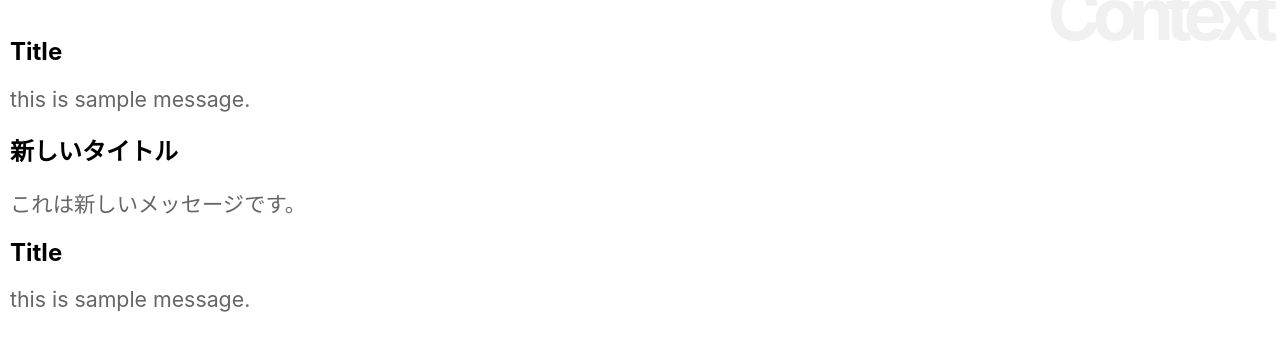
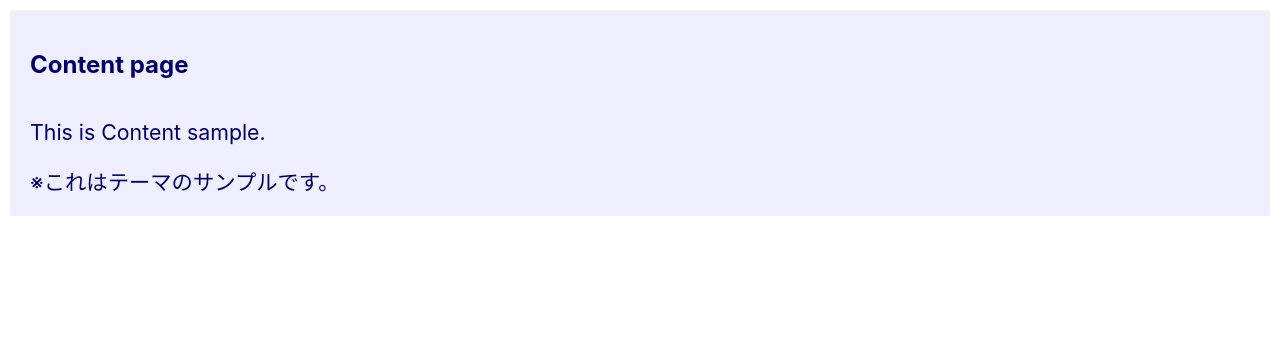
Before and after one commit to n-imai/react_app, a React (Create React App) app: page / in a window 1280 px wide. Shown: the top 350 px of the page. Built offline with nearby package versions, Linux system fonts and the light colour scheme.

Commit message:
Make theme with context

```diff
--- a/src/App.js
+++ b/src/App.js
@@ -1,27 +1,35 @@
-import React,{Component} from 'react';
+import React, { Component } from 'react';
+import Rect from './Rect';
 import './App.css';
 
-let data = {title:'Title',
-  message:'this is sample message.'};
 
-const SampleContext = React.createContext(data);
+let theme = {
+  light:{
+    backgroundColor:"#eef",
+    color:"#006",
+    padding:"10px",
+  },
+  dark:{
+    backgroundColor:"#006",
+    color:"#eef",
+    padding:"10px",
+  }
+};
+
+
+const ThemeContext = React.createContext(theme.light); //★
+
 
 class App extends Component {
-  newdata = {title:'新しいタイトル',
-    message:'これは新しいメッセージです。'};
+  static contextType = ThemeContext;
+
 
   render() {
     return (
-        <div>
-          <h1>Context</h1>
-          <Title />
-          <Message />
-          <SampleContext.Provider value={this.newdata}>
-            <Title />
-            <Message />
-          </SampleContext.Provider>
-          <Title />
-          <Message />
+      <div style={this.context}>
+        <Title value="Content page" />
+        <Message value="This is Content sample." />
+        <Message value="※これはテーマのサンプルです。" />
       </div>
     );
   }
@@ -29,28 +37,27 @@
 
 
 class Title extends Component {
-  static contextType = SampleContext;
+  static contextType = ThemeContext;
+
 
   render(){
     return (
-      <div>
-        <h2>{this.context.title}</h2>
-      </div>
+      <h2 style={this.context}>{this.props.value}</h2>
     );
   }
 }
 
 
 class Message extends Component {
-  static contextType = SampleContext;
+  static contextType = ThemeContext;
+
 
   render(){
     return (
-      <div>
-        <p>{this.context.message}</p>
-      </div>
+        <p  style={this.context}>{this.props.value}</p>
     );
   }
 }
 
+
 export default App;
```
Lines whose indentation alone changed are shown as unchanged.
